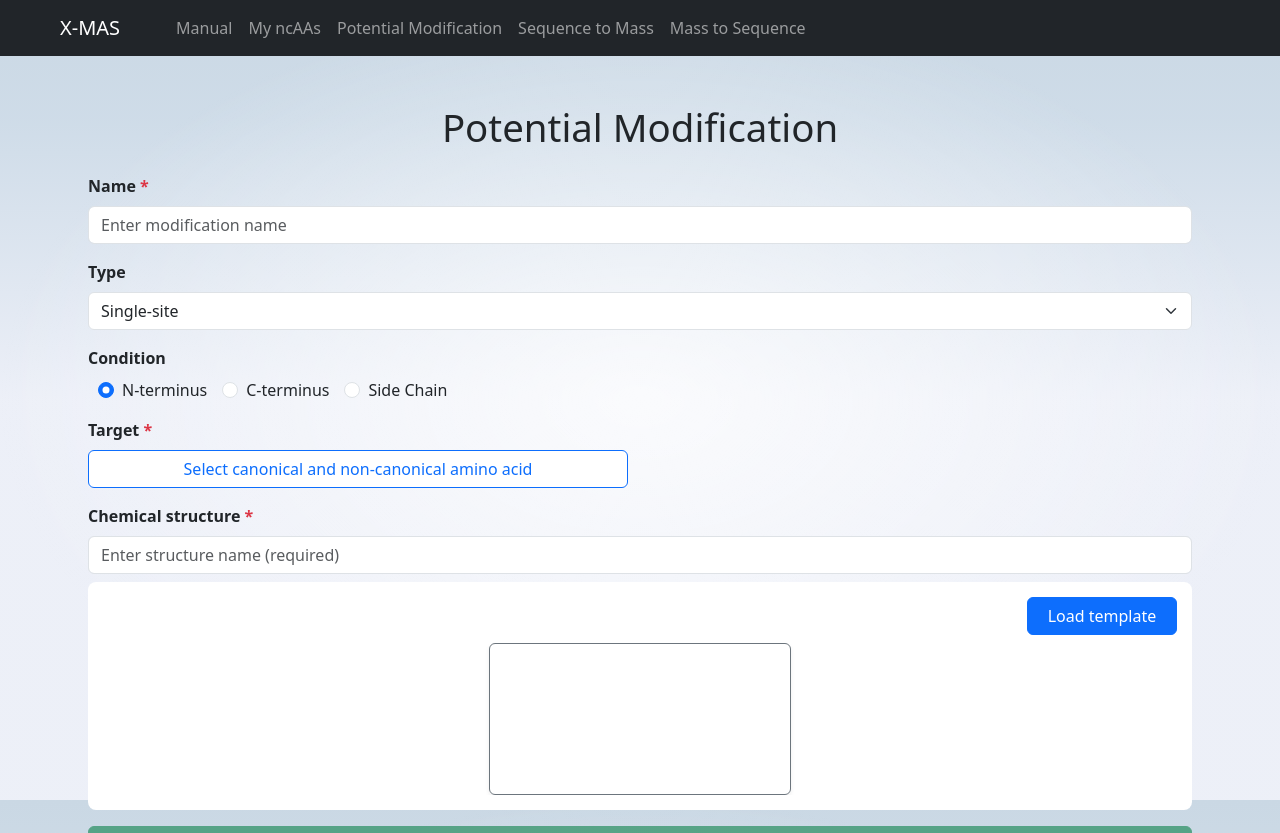
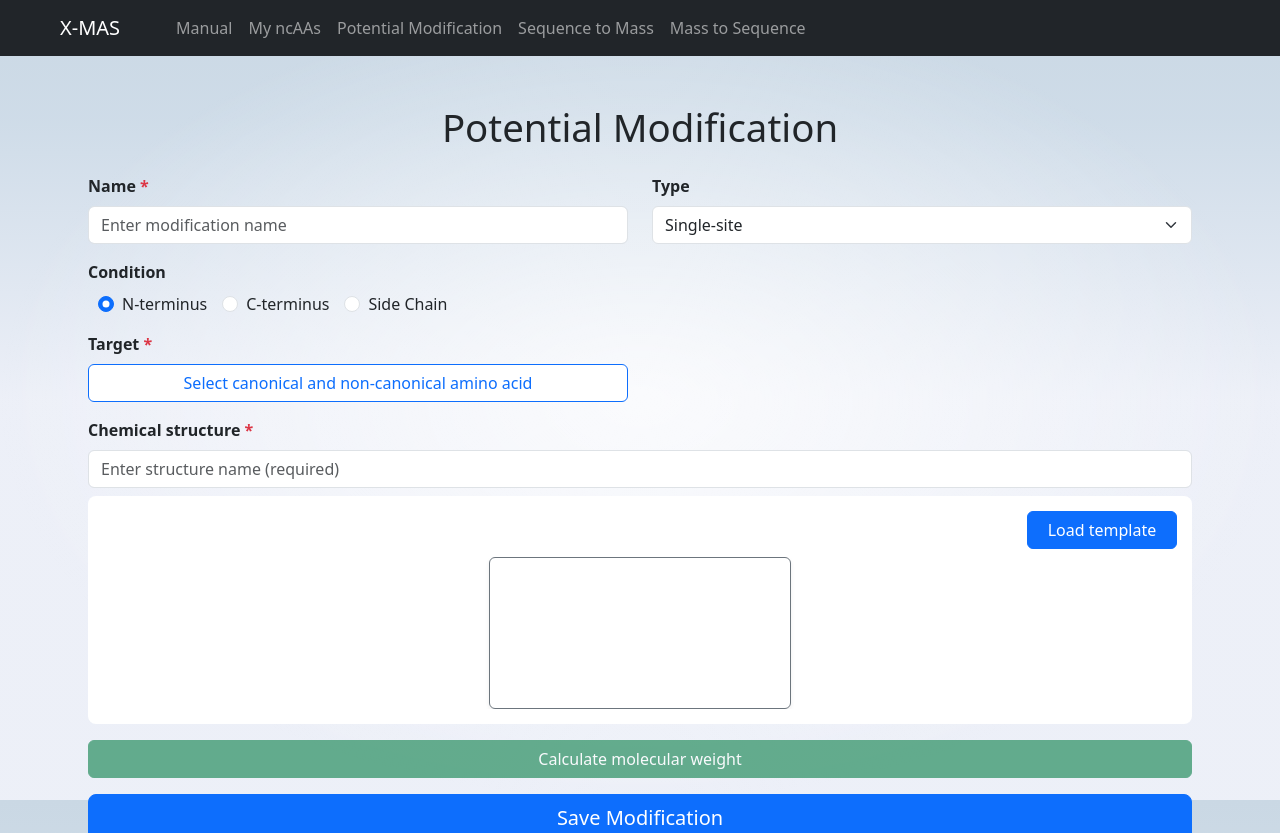
Before and after one commit to Mass-Finder/Mass-Finder-SvelteKit, a SvelteKit app: page /potential in a window 1280 px wide. Shown: the top 833 px of the page. Built offline with nearby package versions, Linux system fonts and the light colour scheme; a small style sheet from the web is missing.

Commit message:
feat: 디자인변경

```diff
--- a/src/routes/potential/+page.svelte
+++ b/src/routes/potential/+page.svelte
@@ -214,8 +214,10 @@
     <h1>Potential Modification</h1>
   </div>
 
+  <!-- Name and Type in a row -->
+  <div class="row mb-3">
     <!-- Name Input -->
-  <div class="mb-3">
+    <div class="col-md-6">
       <label for="modification-name" class="form-label fw-bold">Name <span class="text-danger">*</span></label>
       <input
         type="text"
@@ -227,12 +229,13 @@
     </div>
 
     <!-- Type Selector -->
-  <div class="mb-3">
+    <div class="col-md-6">
       <label for="modification-type" class="form-label fw-bold">Type</label>
       <select id="modification-type" class="form-select" bind:value={modificationType}>
         <option value="Single-site">Single-site</option>
         <option value="Crosslinking">Crosslinking</option>
       </select>
+    </div>
   </div>
 
   {#if modificationType === 'Single-site'}
```
Lines whose indentation alone changed are shown as unchanged.
